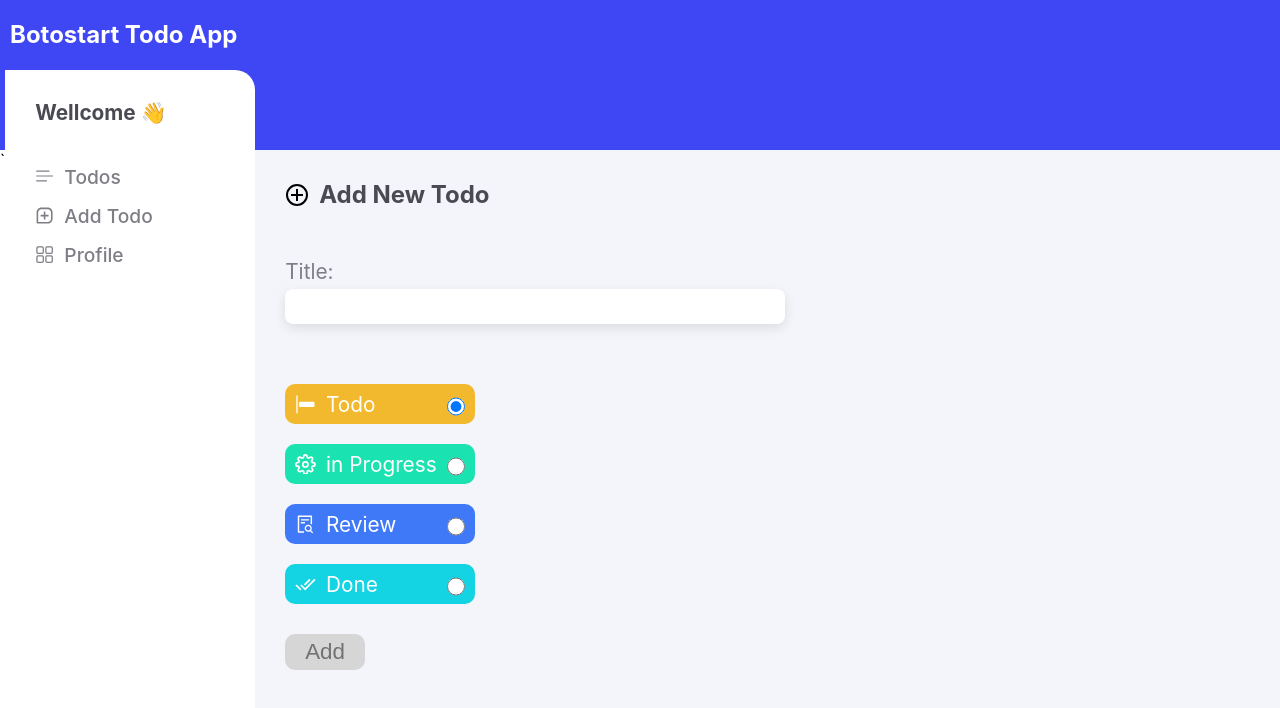
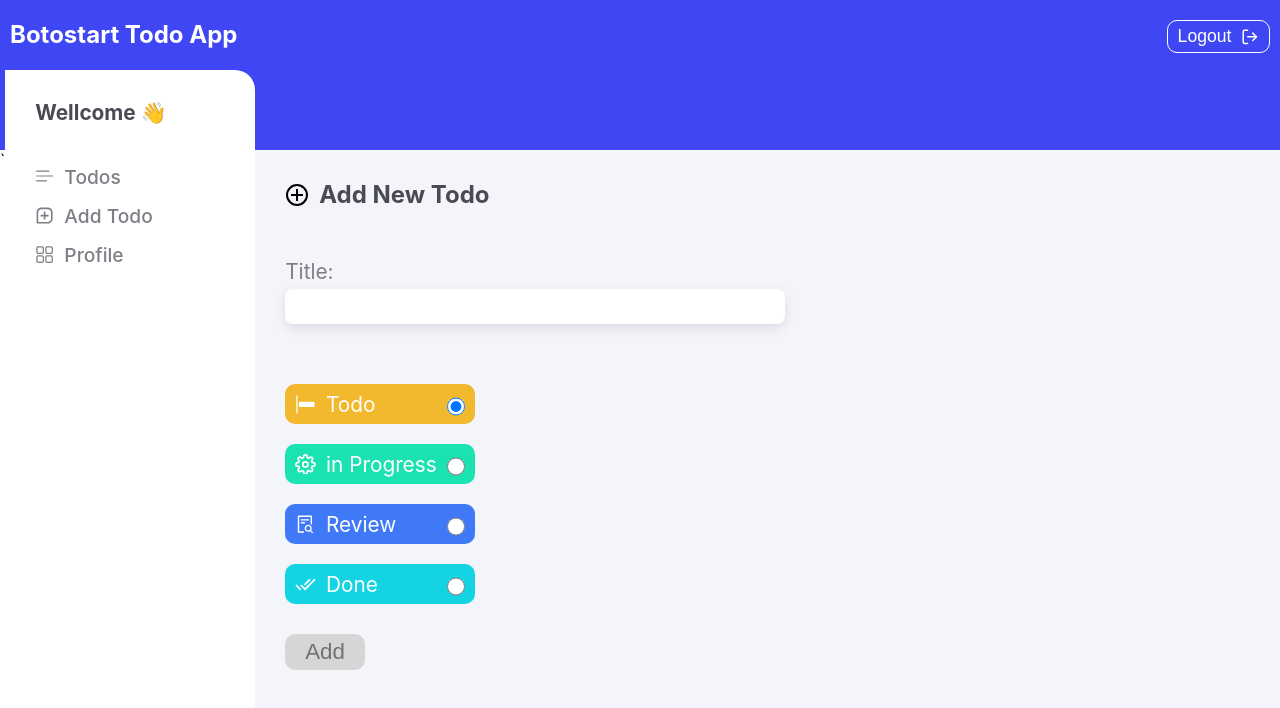
Before and after one commit to hamedkh23/Todo-App, a Next.js app: page /add-todo in a window 1280 px wide. Shown: the top 708 px of the page. Built offline with nearby package versions, Linux system fonts and the light colour scheme; no server answers; sample sign-in values are in the browser's storage.

Commit message:
Create a log out button and restrict access

```diff
--- a/components/layout/Layout.js
+++ b/components/layout/Layout.js
@@ -3,12 +3,25 @@ import { VscListSelection } from "react-icons/vsc";
 import { BiMessageSquareAdd } from "react-icons/bi";
 import { RxDashboard } from "react-icons/rx";
 import { FiLogOut } from "react-icons/fi";
+import { signOut, useSession } from "next-auth/react";
 
 function Layout({ children }) {
+  const { status } = useSession();
+
+  const logOutHandler = () => {
+    signOut();
+  };
+
   return (
     <div className="container">
       <header>
         <p>Botostart Todo App</p>
+        {status === "authenticated" ? (
+          <button onClick={logOutHandler}>
+            Logout
+            <FiLogOut />
+          </button>
+        ) : null}
       </header>
       <div className="container--main">
         `
```
Also changed, not shown: pages/index.js (+16 -0 lines).
